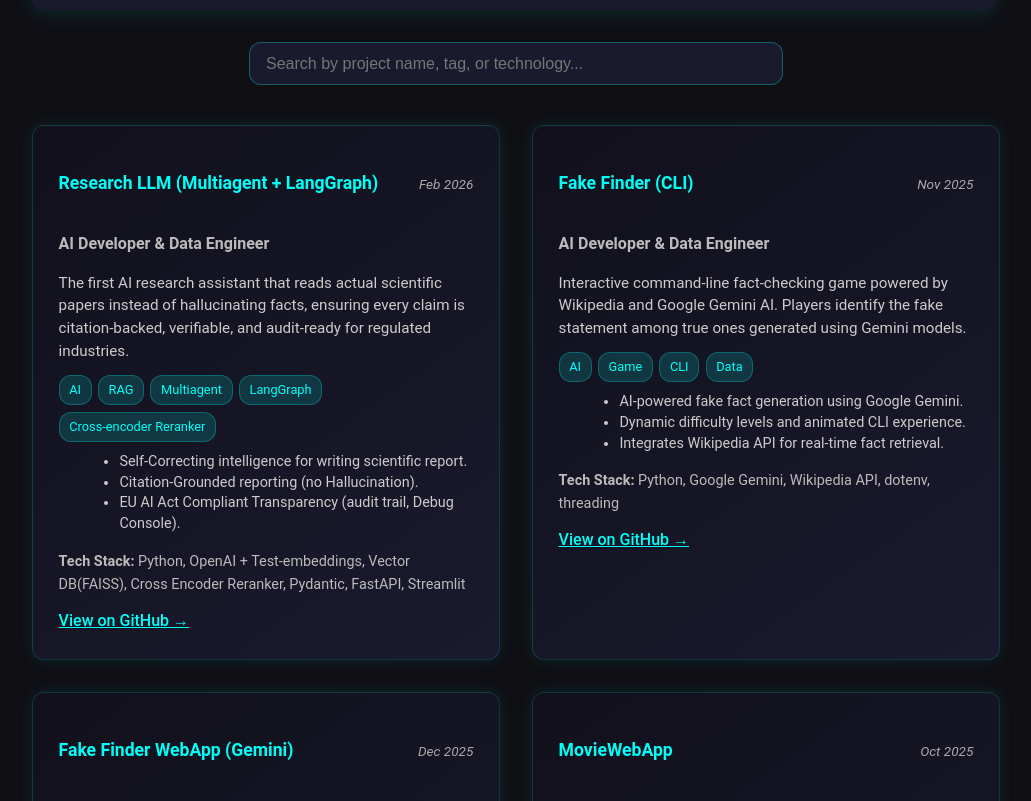
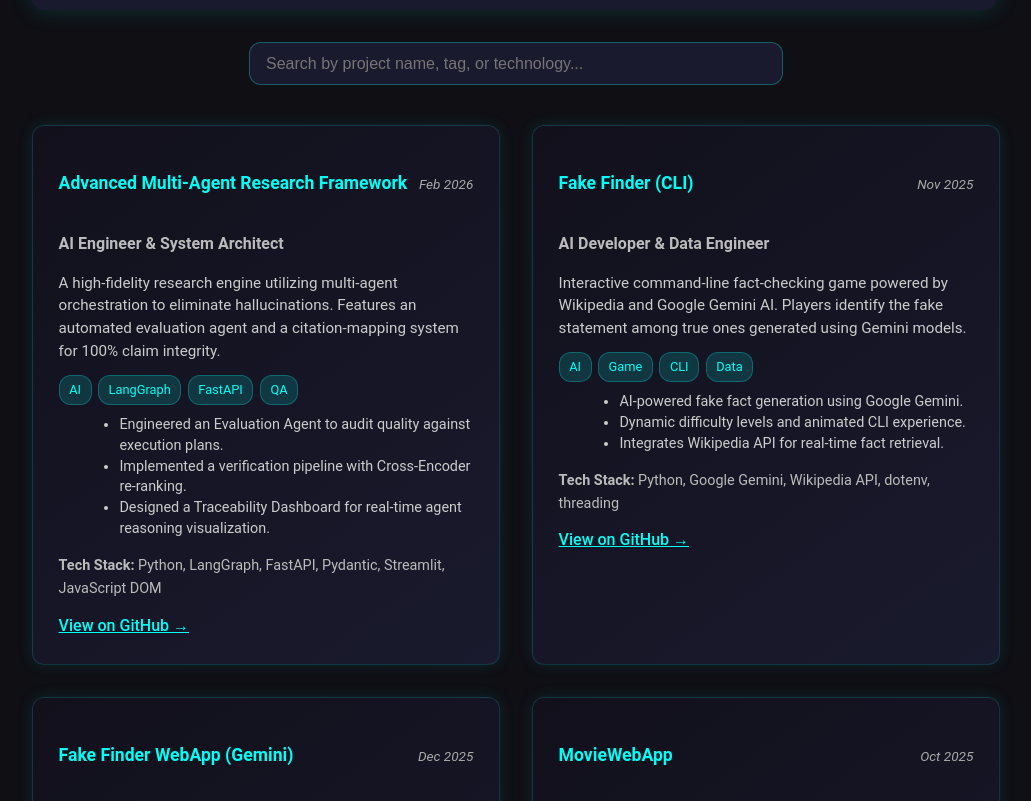
Before and after one commit to abhisakh/Advance_Portfolio, a React (Vite) app in the folder portfolio/: page /ai-projects in a window 1280 px wide. Shown: the part 609-1410 px from the top of the page, without its empty margins (176-1207 px from the left). Built offline with nearby package versions, Linux system fonts and the light colour scheme.

Commit message:
Update the profile data for the About page

```diff
--- a/portfolio/src/data/profileData.js
+++ b/portfolio/src/data/profileData.js
@@ -9,10 +9,9 @@ const profile = {
     linkedin: "https://www.linkedin.com/in/dr-abhisakh-sarma",
     orcid: "https://orcid.org/0000-0002-0785-8902",
   },
-  headline:
-    "",
-    summary:
-    "As an experimental physicist, I spent a decade managing complex scientific instrumentation (Electron Microscopy, Spectroscopy, X-ray Microscopy) and guiding international research teams, giving me unique proficiency in Design of Experiment (DoE) and data methodology. I am now advancing into AI Engineering and Data Science through a professional Weiterbildung (Masterschool, Berlin & Hamburg). My goal is to apply data-driven intelligence and machine learning to scientific and industrial innovation, bridging the gap between deep analytical rigor and modern software implementation.",
+  headline: "AI Engineer & QA Specialist | LLM Orchestration & Reliable Systems",
+  summary:
+    "AI Engineer and QA Specialist specializing in high-reliability Agentic Workflows and RAG architectures. I bridge 14 years of scientific data rigor—honed at global facilities like DESY and European XFEL—with modern LLM orchestration to build verifiable, production-ready AI systems. My focus is on implementing rigorous evaluation metrics and automated verification pipelines to ensure data integrity and eliminate hallucinations in autonomous agents.",
   experience: [
     {
       role: "Instrument Scientist",
@@ -21,9 +20,9 @@ const profile = {
       start: "2021",
       end: "2025-05-31",
       bullets: [
-        "Led optical & X-ray pump–probe experimental projects.",
-        "Designed and optimized spectroscopy setups and experimental workflows.",
-        "Collaborated across international teams; developed data processing pipelines.",
+        "Engineered automated Python quality gates that optimized data storage by 30% while ensuring 100% signal retention.",
+        "Validated high-speed data transformation scripts using Pytest, ensuring precision across distributed clusters.",
+        "Built automated acquisition pipelines with assertion-based checks for multi-terabyte daily datasets.",
       ],
     },
     {
@@ -33,9 +32,9 @@ const profile = {
       start: "2015",
       end: "2021",
       bullets: [
-        "Built and commissioned electrochemical, spectroscopic, and nanomaterials labs.",
-        "Developed instrument-control and data-analysis scripts (Python, LabVIEW).",
-        "Authored multiple publications on X-ray microscopy and catalysts.",
+        "Developed Python control suites that reduced setup time by 25% and eliminated manual errors in high-precision scans.",
+        "Built automated logging systems for experimental execution metadata, providing a 100% traceable audit trail.",
+        "Enhanced processing efficiency by 40% for large-scale datasets through automated benchmarking and pipeline optimization.",
       ],
     },
     {
@@ -45,19 +44,27 @@ const profile = {
       start: "2006",
       end: "2014",
       bullets: [
-        "Worked on polymer nanostructure charge storage and Si/Ge quantum structures.",
-        "Set up Molecular Beam Epitaxy (MBE) infrastructure and supervised students.",
+        "Specialized in polymer nanostructure charge storage and quantum structure development.",
+        "Designed and implemented infrastructure for Molecular Beam Epitaxy (MBE) systems.",
       ],
     },
   ],
   education: [
     {
-      degree: "AI Engineering & Data Science (Weiterbildung)",
-      school: "Masterschool Institute of Technology, Berlin — in partnership with Software Engineering/Data Science Program (Hamburg, funded by Arbeitsagentur)",
-      start: "2025-06-03",
+      degree: "QA Engineering Program",
+      school: "Masterschool Institute of Technology",
+      start: "2026-03",
       end: "Present",
       description:
-        "Advanced AI Engineering and Data Science training covering Python, Machine Learning, Deep Learning, MLOps, and Full-Stack project workflows.",
+        "Specializing in Manual & Automated testing, STLC, and LLM evaluation metrics to ensure the reliability of non-deterministic systems.",
+    },
+    {
+      degree: "AI Engineering & Data Science",
+      school: "Masterschool Institute of Technology",
+      start: "2025-06",
+      end: "2026-02",
+      description:
+        "Advanced training in LangGraph orchestration, RAG pipelines, FastAPI, and multi-agent system design.",
     },
     {
       degree: "Ph.D. in Physics (Materials Science)",
@@ -65,31 +72,31 @@ const profile = {
       start: "2007",
       end: "2014",
     },
-    {
-      degree: "M.Sc. in Physics (Condensed Matter, Electronics)",
-      school: "University of Kalyani, India",
-      start: "2003",
-      end: "2006",
-    },
-    {
-      degree: "B.Sc. in Physics",
-      school: "University of Kalyani, India",
-      start: "2000",
-      end: "2003",
-    },
   ],
   skills: {
-    experimental: [
-      "Electron Microscopy",
-      "X-ray Microscopy",
-      "Spectroscopy",
-      "Nanomaterials",
-      "Optical Systems",
-      "Thin Film Growth",
+    ai_engineering: [
+      "LangGraph (Expert)",
+      "RAG Architectures",
+      "Pydantic Structured Outputs",
+      "Cross-Encoder Re-ranking",
+      "LLMOps",
+      "Vector DBs (FAISS)",
     ],
-    programming: ["Python", "MATLAB", "LabVIEW", "SQL"],
-    ai: ["Machine Learning", "Data Pipelines", "Visualization"],
-    tools: ["Ansys", "ZEMAX", "Docker", "Git"],
+    backend_automation: [
+      "Python 3.12",
+      "FastAPI",
+      "PostgreSQL",
+      "SQL (BigQuery)",
+      "n8n",
+      "Docker",
+    ],
+    quality_assurance: [
+      "LLM Evaluation Metrics",
+      "Automated Testing (Pytest)",
+      "Traceability Audits",
+      "Root Cause Analysis",
+    ],
+    ai_assisted_dev: ["Cursor", "GitHub Copilot", "Git/GitHub"],
   },
   // Data for InstrumentationPage
     instrumentation: [
@@ -147,26 +154,25 @@ const profile = {
     ],
   projectsdata: [
       {
-      name: "Research LLM (Multiagent + LangGraph)",
-      tags: ["AI", "RAG", "Multiagent", "LangGraph", "Cross-encoder Reranker"],
+      name: "Advanced Multi-Agent Research Framework",
+      tags: ["AI", "LangGraph", "FastAPI", "QA"],
       description:
-        "The first AI research assistant that reads actual scientific papers instead of hallucinating facts, ensuring every claim is citation-backed, verifiable, and audit-ready for regulated industries.",
+        "A high-fidelity research engine utilizing multi-agent orchestration to eliminate hallucinations. Features an automated evaluation agent and a citation-mapping system for 100% claim integrity.",
       techStack: [
         "Python",
-        "OpenAI + Test-embeddings",
-        "Vector DB(FAISS)",
-        "Cross Encoder Reranker",
+        "LangGraph",
+        "FastAPI",
         "Pydantic",
-        "FastAPI",
-        "Streamlit"
+        "Streamlit",
+        "JavaScript DOM"
       ],
-      role: "AI Developer & Data Engineer",
+      role: "AI Engineer & System Architect",
       github: "https://github.com/abhisakh/ResearchLLM_MultiAgent_LangGraph_RagGraph.git",
       timeline: "Feb 2026",
       highlights: [
-        "Self-Correcting intelligence for writing scientific report.",
-        "Citation-Grounded reporting (no Hallucination).",
-        "EU AI Act Compliant Transparency (audit trail, Debug Console)."
+        "Engineered an Evaluation Agent to audit quality against execution plans.",
+        "Implemented a verification pipeline with Cross-Encoder re-ranking.",
+        "Designed a Traceability Dashboard for real-time agent reasoning visualization."
       ]
     },
     {
```
